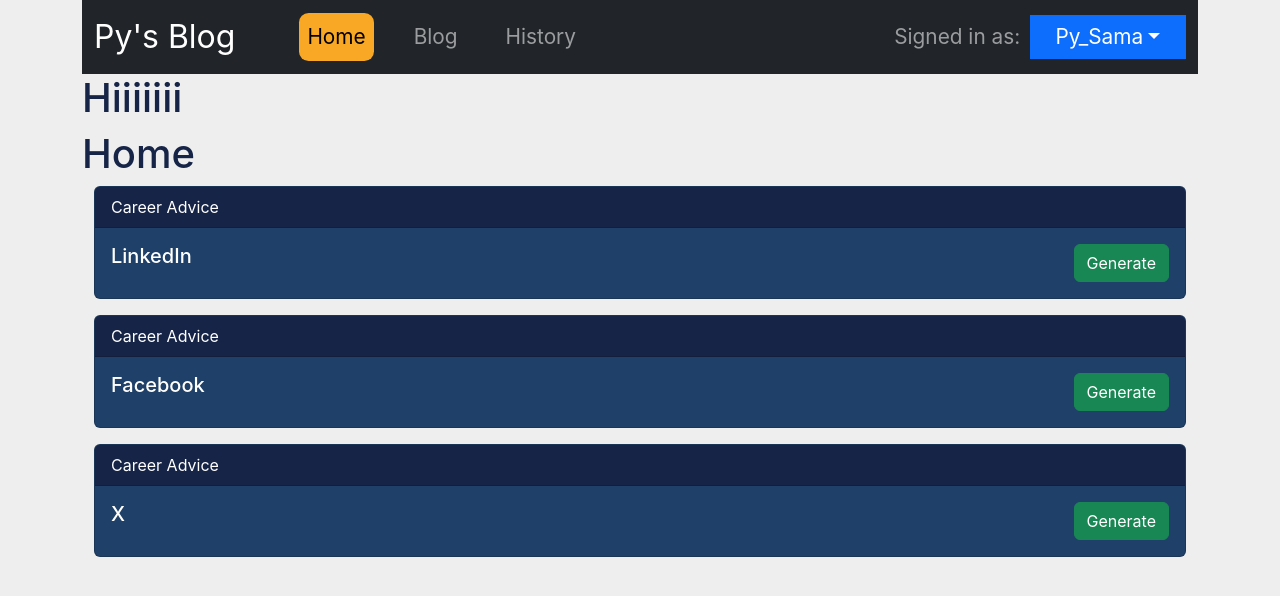
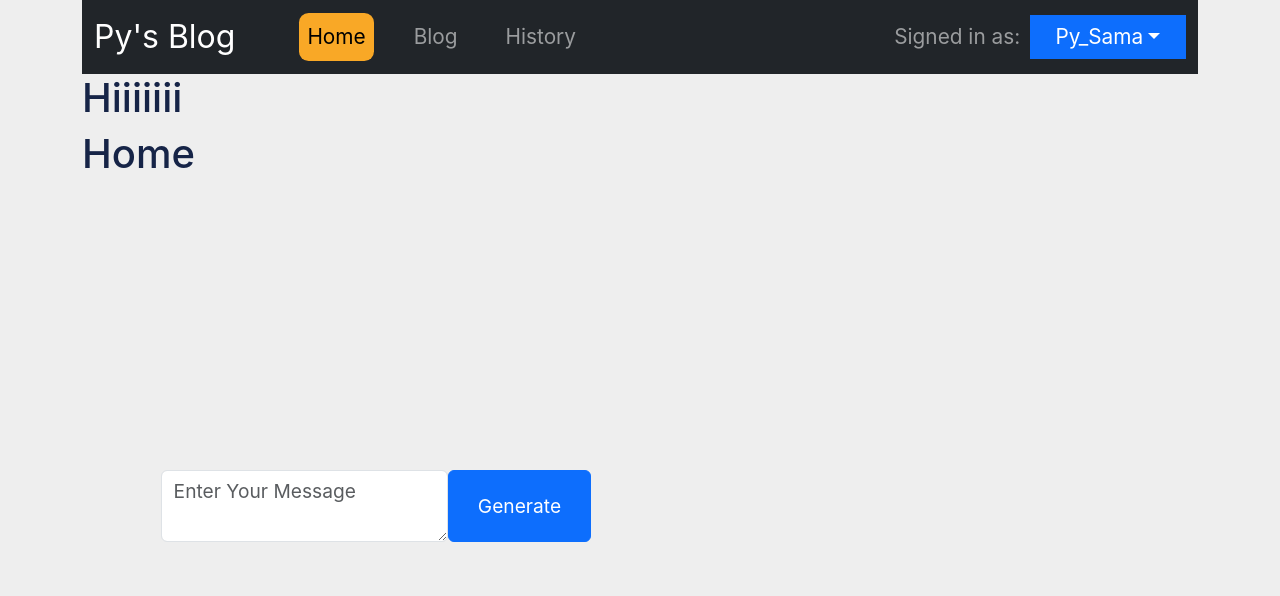
Before and after one commit to rashadmin/py_blog, a React (Create React App) app: page /home in a window 1280 px wide. Shown: the top 596 px of the page. Built offline with nearby package versions, Linux system fonts and the light colour scheme.

Commit message:
added chatbox

```diff
--- a/src/components/ChatBox.js
+++ b/src/components/ChatBox.js
@@ -1,77 +1,77 @@
-// import React, { useState } from 'react';
-// import { Container, Row, Col, Form, Button, Card } from 'react-bootstrap';
+import React, { useState } from 'react';
+import { Container, Row, Col, Form, Button, Card } from 'react-bootstrap';
 
-// function ChatBox() {
-// //   const [messages, setMessages] = useState([]);
-// //   const [input, setInput] = useState("");
+function ChatBox() {
+  const [messages, setMessages] = useState([]);
+  const [input, setInput] = useState("");
 
-// //   const handleSendMessage = () => {
-// //     if (input.trim()) {
-// //       setMessages([...messages, { sender: "User", text: input }]);
-// //       setInput(""); // Clear the input
-// //       // Simulate agent response
-// //       setTimeout(() => {
-// //         setMessages((prevMessages) => [
-// //           ...prevMessages,
-// //           { sender: "Agent", text: "Okay! I’ve received your message." },
-// //         ]);
-// //       }, 1000);
-// //     }
-// //   };
+  const handleSendMessage = () => {
+    if (input.trim()) {
+      setMessages([...messages, { sender: "User", text: input }]);
+      setInput(""); // Clear the input
+      // Simulate agent response
+      setTimeout(() => {
+        setMessages((prevMessages) => [
+          ...prevMessages,
+          { sender: "Agent", text: "Okay! I’ve received your message." },
+        ]);
+      }, 1000);
+    }
+  };
 
-// //   const handleInputChange = (e) => setInput(e.target.value);
+  const handleInputChange = (e) => setInput(e.target.value);
 
-//   return (
-//     <Container className="chatbox mt-5">
-//       <Row>
-//         <Col md={{ span: 6, offset: 3 }}>
-//           <Card>
-//             <Card.Header className="bg-primary text-white">ChatBox</Card.Header>
-//             <Card.Body>
-//               <div
-//                 style={{
-//                   height: "300px",
-//                   overflowY: "scroll",
-//                   border: "1px solid #ddd",
-//                   padding: "10px",
-//                   marginBottom: "10px",
-//                 }}
-//               >
-//                 {messages.map((msg, index) => (
-//                   <div
-//                     key={index}
-//                     style={{
-//                       textAlign: msg.sender === "User" ? "right" : "left",
-//                       margin: "5px 0",
-//                     }}
-//                   >
-//                     <strong>{msg.sender}:</strong> {msg.text}
-//                   </div>
-//                 ))}
-//               </div>
-//               <Form>
-//                 <Form.Group className="d-flex">
-//                   <Form.Control
-//                     type="text"
-//                     placeholder="Type a message..."
-//                     value={input}
-//                     onChange={handleInputChange}
-//                   />
-//                   <Button
-//                     variant="success"
-//                     className="ms-2"
-//                     onClick={handleSendMessage}
-//                   >
-//                     Send
-//                   </Button>
-//                 </Form.Group>
-//               </Form>
-//             </Card.Body>
-//           </Card>
-//         </Col>
-//       </Row>
-//     </Container>
-//   );
-// }
+  return (
+    <Container className="chatbox mt-5">
+      <Row>
+        <Col md={{ span: 6, offset: 3 }}>
+          <Card>
+            <Card.Header className="bg-primary text-white">ChatBox</Card.Header>
+            <Card.Body>
+              <div
+                style={{
+                  height: "300px",
+                  overflowY: "scroll",
+                  border: "1px solid #ddd",
+                  padding: "10px",
+                  marginBottom: "10px",
+                }}
+              >
+                {messages.map((msg, index) => (
+                  <div
+                    key={index}
+                    style={{
+                      textAlign: msg.sender === "User" ? "right" : "left",
+                      margin: "5px 0",
+                    }}
+                  >
+                    <strong>{msg.sender}:</strong> {msg.text}
+                  </div>
+                ))}
+              </div>
+              <Form>
+                <Form.Group className="d-flex">
+                  <Form.Control
+                    type="text"
+                    placeholder="Type a message..."
+                    value={input}
+                    onChange={handleInputChange}
+                  />
+                  <Button
+                    variant="success"
+                    className="ms-2"
+                    onClick={handleSendMessage}
+                  >
+                    Send
+                  </Button>
+                </Form.Group>
+              </Form>
+            </Card.Body>
+          </Card>
+        </Col>
+      </Row>
+    </Container>
+  );
+}
 
-// export default ChatBox;
+export default ChatBox;
--- /dev/null
+++ b/src/components/InputField.js
@@ -0,0 +1,18 @@
+import Form from 'react-bootstrap/Form';
+
+export default function InputField(
+  { name, label, type, placeholder, error, fieldRef }
+) {
+  return (
+    <Form.Group controlId={name} className="InputField">
+      {label && <Form.Label>{label}</Form.Label>}
+      <Form.Control
+        as={type || 'textarea'}
+        placeholder={placeholder}
+        ref={fieldRef}
+        className='text'
+      />
+      <Form.Text className="text-danger">{error}</Form.Text>
+    </Form.Group>
+  );
+}
--- /dev/null
+++ b/src/components/TextBox.js
@@ -0,0 +1,63 @@
+import React from 'react';
+import { Container, Row, Col, Form, Button } from 'react-bootstrap';
+import { useState } from 'react';
+import InputField from './InputField';
+import ChatBox from './ChatBox';
+const TextBox = () => {
+
+const generateRandomValue = () => (Math.random() < 0.5 ? "OK" : "Not OK");
+const [buttonText, setButtonText] = useState("Generate");
+const [chatCmd, setChatCmd] = useState(null);
+const [formErrors, setFormErrors] = useState({});
+const [showExtraComponent, setShowExtraComponent] = useState(false);
+
+const handleButtonClick = () => {
+  setButtonText("Generating"); // Step 1: Change to "Generating"
+  setTimeout(() => {
+    const result = generateRandomValue(); // Generate random value
+    if (result === "OK") {
+      setButtonText("Success"); // Step 2: Change to "Success"
+      setTimeout(() => {
+        setChatCmd("Next"); // Open new component
+      }, 2000);
+    } else {
+      setButtonText("Not yet"); // Step 2: Change to "Not yet"
+      setTimeout(() => {
+        setButtonText("Generate"); // Reset button text
+        setShowExtraComponent(true); // Add another component
+      }, 2000);
+    }
+  }, 3000);
+};
+
+  const onSubmit = (ev) => {
+    ev.preventDefault();
+    console.log('handle form here');
+  };
+  return (
+    chatCmd === 'Next' ?
+    <h1>Generate PAGE</h1>:
+    <>
+    {showExtraComponent && <ChatBox/>}
+    {/* {chatCmd !== "Next" && chatCmd !== null && <ChatBox />} */}
+    <div className='textarea'>
+      <Container>
+        <Row className="justify-content-center">
+          <Col xs={12} md={8} lg={6} className="textbox" >
+          <Form onSubmit={onSubmit} className="d-flex">
+          <InputField
+          name="chat" placeholder="Enter Your Message"
+          error={formErrors.username} />
+          <Button type="submit" variant="primary" className='button' onClick={handleButtonClick}>
+            {buttonText}
+          </Button>
+          </Form>
+          </Col>
+        </Row>
+      </Container>
+    </div>
+          </>
+  );
+};
+
+export default TextBox;
--- a/src/index.css
+++ b/src/index.css
@@ -133,6 +133,28 @@
   margin-left: 1rem;
 }
 
+.textarea{
+  height: 80vh;
+  display: flex;
+  align-items:center;
+  justify-content: center
+}
+
+.textbox{
+  width: 90%;
+}
+.button{
+ font-size: 1.2rem;
+  width:15%;
+}
+
+.text{
+  font-size: 1.2rem;
+
+
+  /* max-height: 10rem; */
+}
+
 @media only screen and (max-width: 768px){
   #navbarScrollingDropdown{
   margin: 0.5rem ;
--- a/src/pages/home.js
+++ b/src/pages/home.js
@@ -3,6 +3,7 @@
 import Container from 'react-bootstrap/Container'
 import CopyCard from '../components/Copy'
 import ChatBox from '../components/ChatBox'
+import TextBox from '../components/TextBox'
 
 const  chat = [
     {"user": "Hi, can you help me with my account issue?", "agent": "Sure, what seems to be the problem?"},
@@ -25,12 +26,13 @@
         <Body>
        <h1>Home</h1>
        <Container>
-        {chat[chat.length-1]['agent'] !== 'Okay.' ?
+        <TextBox/>
+        {/* {chat[chat.length-1]['agent'] !== 'Okay.' ?
         <h1>Chatbot</h1>
         // <ChatBox chat={chat}/>
         :
         new_data['social_media'].map((media) => <CopyCard title={new_data.title} media={media} content={new_data.description}/>)
-        }
+        }  */}
        </Container>
       </Body>
   )
```
